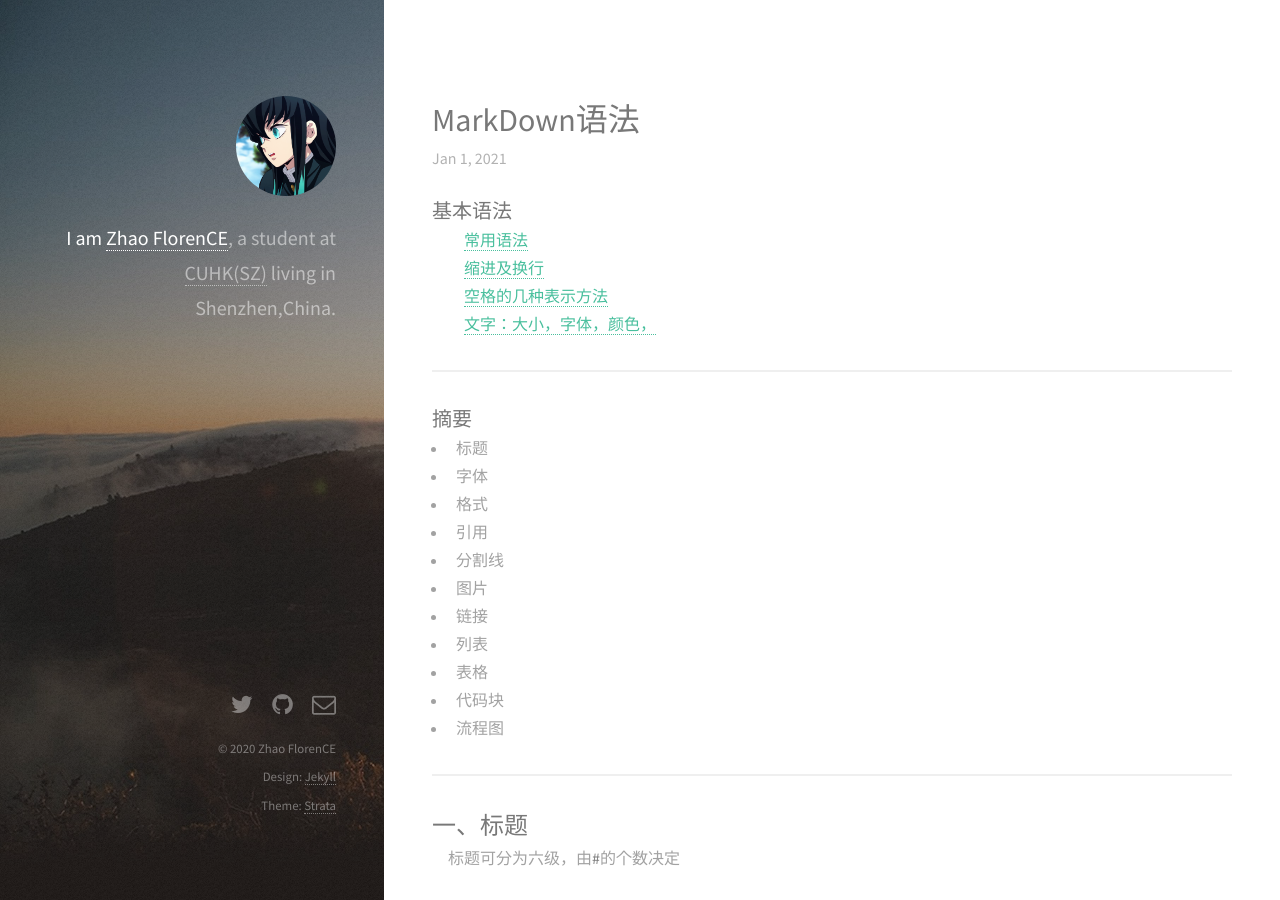
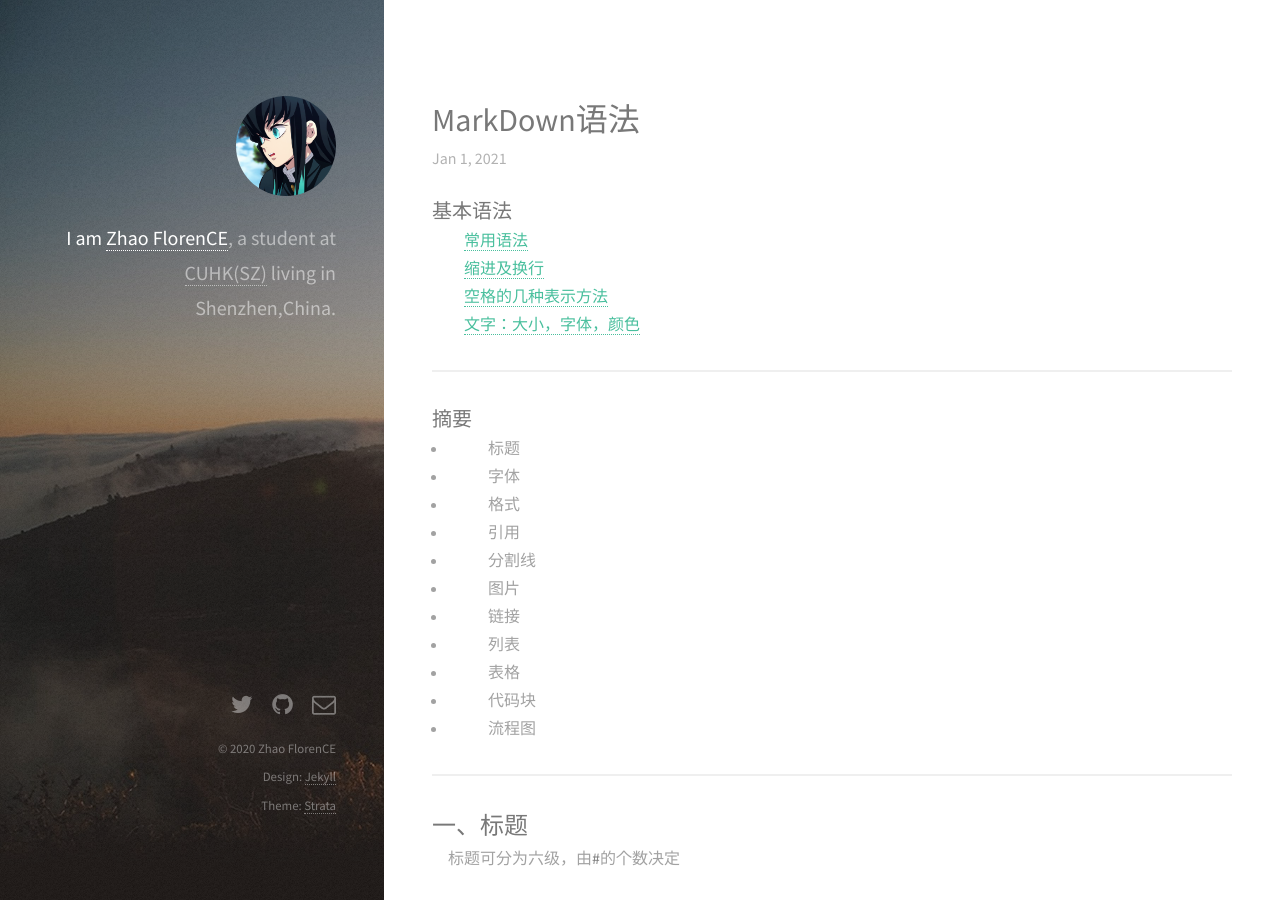
Before and after one commit to as3ert/blog, a Jekyll site: the page built from _posts/2021-01-01-markdown语法.md, in a window 1280 px wide and 900 px high. Built offline with Jekyll 4.4.1, drawn with Linux system fonts in a browser that asks for light colours; nearby versions of some CDN libraries; some of the changed lines change nothing that is shown.

Commit message:
2021-01-01 18:25:02

```diff
--- a/_posts/2021-01-01-markdown语法.md
+++ b/_posts/2021-01-01-markdown语法.md
@@ -11,22 +11,22 @@ date: 2021-01-01 16:45:00
 &emsp;&emsp;[常用语法](https://www.jianshu.com/p/191d1e21f7ed/)<br>
 &emsp;&emsp;[缩进及换行](https://blog.csdn.net/u011732358/article/details/83098211)<br>
 &emsp;&emsp;[空格的几种表示方法](https://blog.csdn.net/qq_34719188/article/details/84205243)<br>
-&emsp;&emsp;[文字：大小，字体，颜色，](https://blog.csdn.net/weixin_42662955/article/details/91156180)<br>
+&emsp;&emsp;[文字：大小，字体，颜色](https://blog.csdn.net/weixin_42662955/article/details/91156180)<br>
 
 ***
 
 ### 摘要
-+ 标题
-+ 字体
-+ 格式
-+ 引用
-+ 分割线
-+ 图片
-+ 链接
-+ 列表
-+ 表格
-+ 代码块
-+ 流程图
++ &emsp;&emsp;标题
++ &emsp;&emsp;字体
++ &emsp;&emsp;格式
++ &emsp;&emsp;引用
++ &emsp;&emsp;分割线
++ &emsp;&emsp;图片
++ &emsp;&emsp;链接
++ &emsp;&emsp;列表
++ &emsp;&emsp;表格
++ &emsp;&emsp;代码块
++ &emsp;&emsp;流程图
 
 ***
 
```
